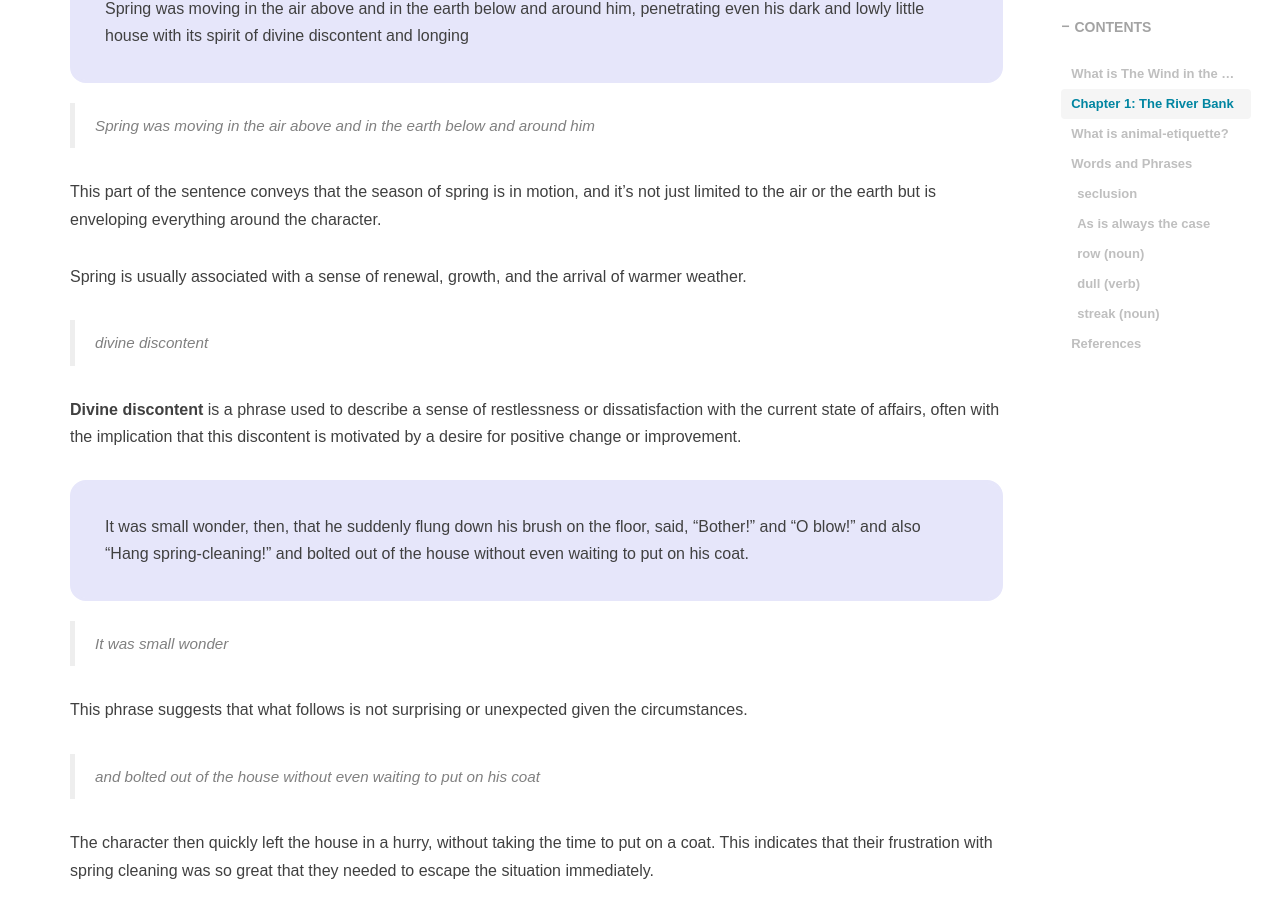
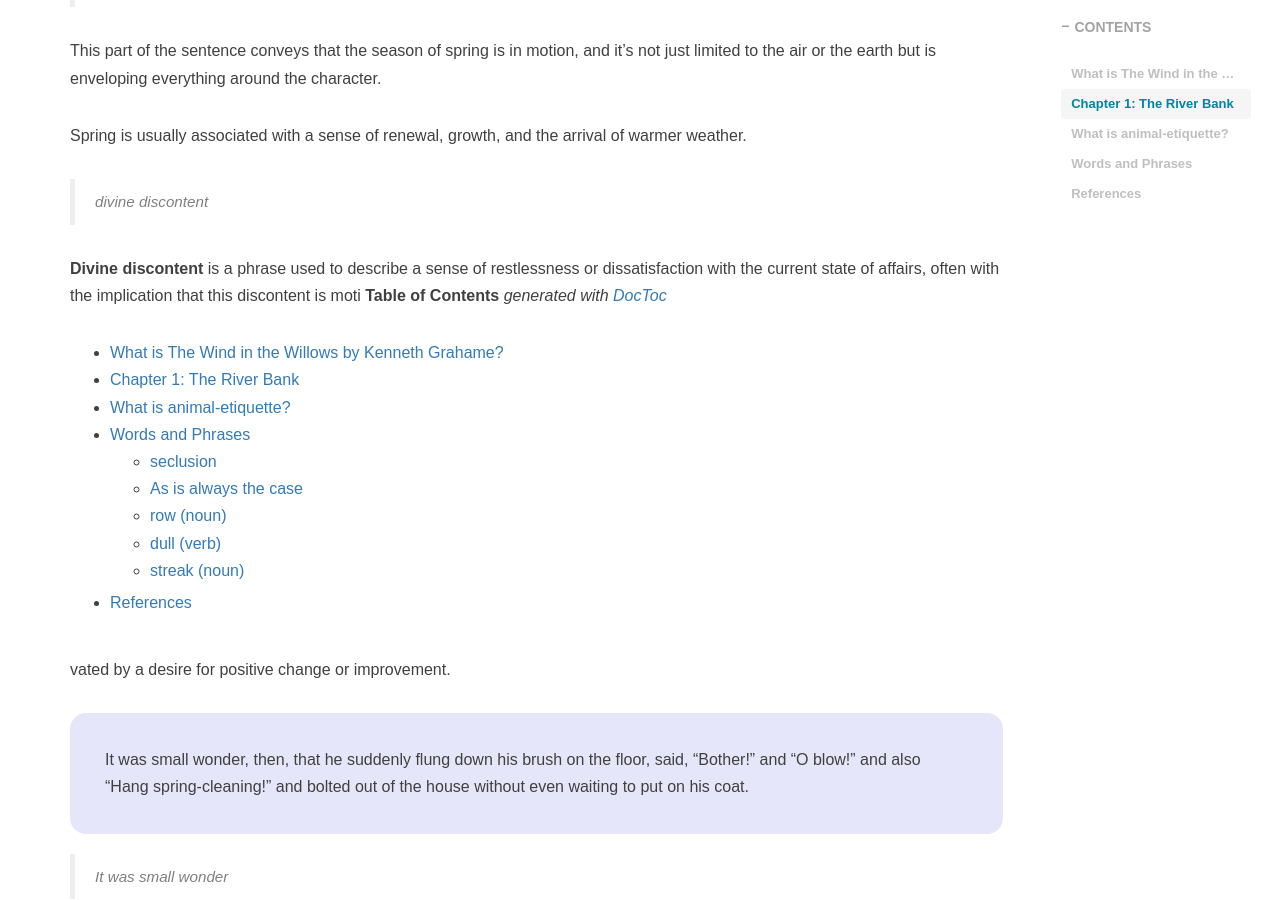
Before and after one commit to RyoNakagami/RyoNakagami.github.io, a Jekyll site: the page built from _posts/2023-10-28-The-Wind-in-the-Willows-River-Bank.md, in a window 1280 px wide and 900 px high, scrolled down 1812 px. Built offline with Jekyll 4.4.1, drawn with Linux system fonts in a browser that asks for light colours; comment, search, counter and statistics services are not loaded; some of the changed text lies outside the part shown.

Commit message:
the wind in the willow

```diff
--- a/_posts/2023-10-28-The-Wind-in-the-Willows-River-Bank.md
+++ b/_posts/2023-10-28-The-Wind-in-the-Willows-River-Bank.md
@@ -78,7 +73,23 @@ Spring is usually associated with a sense of renewal, growth, and the arrival of
 
 **Divine discontent** is a phrase used to describe a sense of restlessness or
 dissatisfaction with the current state of affairs, often with the implication
-that this discontent is motivated by a desire for positive change or improvement.
+that this discontent is moti<!-- START doctoc generated TOC please keep comment here to allow auto update -->
+<!-- DON'T EDIT THIS SECTION, INSTEAD RE-RUN doctoc TO UPDATE -->
+**Table of Contents**  *generated with [DocToc](https://github.com/thlorenz/doctoc)*
+
+- [What is The Wind in the Willows by Kenneth Grahame?](#what-is-the-wind-in-the-willows-by-kenneth-grahame)
+- [Chapter 1: The River Bank](#chapter-1-the-river-bank)
+- [What is animal-etiquette?](#what-is-animal-etiquette)
+- [Words and Phrases](#words-and-phrases)
+  - [seclusion](#seclusion)
+  - [As is always the case](#as-is-always-the-case)
+  - [row (noun)](#row-noun)
+  - [dull (verb)](#dull-verb)
+  - [streak (noun)](#streak-noun)
+- [References](#references)
+
+<!-- END doctoc generated TOC please keep comment here to allow auto update -->
+vated by a desire for positive change or improvement.
 
 <div style='padding-left: 2em; padding-right: 2em; border-radius: 1em; border-style:solid; border-color:#e6e6fa; background-color:#e6e6fa'>
 
@@ -320,18 +329,25 @@ Usage examples are followings:
 - the seclusion and peace of the island
 - He spends much of his time in seclusion in the mountains
 
-### As is always the case
+<div style='padding-left: 2em; padding-right: 2em; border-radius: 1em; border-style:solid; border-color:#D3D3D3; background-color:#F8F8F8'>
+<p class="h4"><ins>Def: As is always the case</ins></p>
 
 The expression "as is always the case" is typically used to indicate that a particular outcome or situation is consistent with what usually happens or is expected. It suggests that the current situation or result is in line with a pattern or a common occurrence.
+
+</div>
 
 For example, if someone were to say, "The traffic is terrible, as is always the case on Fridays," they are expressing that heavy traffic on Fridays is a recurring and expected occurrence.
 
 This expression is often used to emphasize the predictability or regularity of a situation or outcome based on past experiences or patterns.
 
 
-### row (noun)
+<div style='padding-left: 2em; padding-right: 2em; border-radius: 1em; border-style:solid; border-color:#D3D3D3; background-color:#F8F8F8'>
+<p class="h4"><ins>Def: row (noun)</ins></p>
 
 row means a serious disagreement between peopole, organization, etc. about something
+
+</div>
+
 The usage example is as follows:
 
 - A row has broken out over education
@@ -339,19 +355,25 @@ The usage example is as follows:
 - He had a row with his son
 
 
-### dull (verb)
+<div style='padding-left: 2em; padding-right: 2em; border-radius: 1em; border-style:solid; border-color:#D3D3D3; background-color:#F8F8F8'>
+<p class="h4"><ins>Def: dull (verb) </ins></p>
 
 verb dull means to become or be made weaker or less sever.
+
+</div>
+
 The usage example is as follows:
 
 - the edge of their hunger was somewhat dulled
 - The tablets they gave him dulled the pain for a while
 - His eyes dulled and he slumped to the ground
 
-
-### streak (noun)
+<div style='padding-left: 2em; padding-right: 2em; border-radius: 1em; border-style:solid; border-color:#D3D3D3; background-color:#F8F8F8'>
+<p class="h4"><ins>Def: streak (noun)</ins></p>
 
 streak means a long thin mark or line that is different colour from the surface it is on
+
+</div>
 
 - I am looking at a streak of bubbles that I see travelling along the surface of the water
 - There was a streak of blood on his face
```
Also changed, not shown: other parts of _posts/2023-10-28-The-Wind-in-the-Willows-River-Bank.md (+0 -7 lines).
